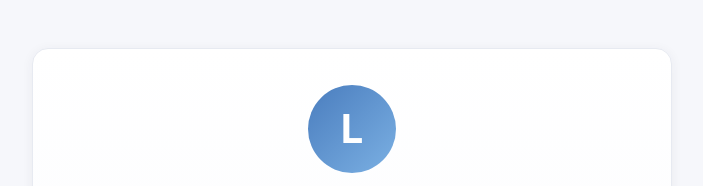
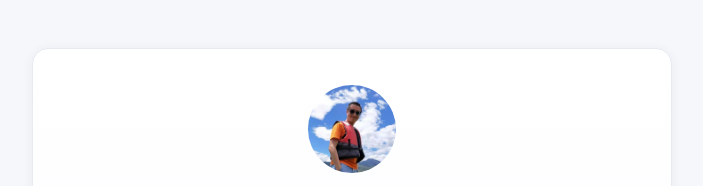
Before and after one commit to lambertdev/lambert.wang, a plain HTML site: page index.html in a window 1280 px wide. Shown: the top 186 px of the page, without its empty margins (288-991 px from the left). Drawn offline with Linux system fonts and the light colour scheme.

Commit message:
agent: portal real avatar photo @session

```diff
--- a/index.html
+++ b/index.html
@@ -19,7 +19,7 @@
   <main class="wrap">
 
     <section class="card hero">
-      <div class="avatar" aria-hidden="true">L</div>
+      <img class="avatar" src="/assets/avatar.jpg" alt="Lambert Wang">
       <h1>Lambert Wang</h1>
       <p class="bio">程序员，半导体行业技术岗。写代码、做架构、写文档，业余记录生活与思考。</p>
       <nav class="social" aria-label="社交链接">
--- a/style.css
+++ b/style.css
@@ -57,11 +57,7 @@ body {
   height: 88px;
   margin: 0 auto 16px;
   border-radius: 50%;
-  background: linear-gradient(135deg, #4a7dbe 0%, #7bb0e3 100%);
-  color: #fff;
-  font-size: 40px;
-  font-weight: 700;
-  line-height: 88px;
+  object-fit: cover;
   user-select: none;
 }
 
```
Also changed, not shown: assets/avatar.jpg (added).
